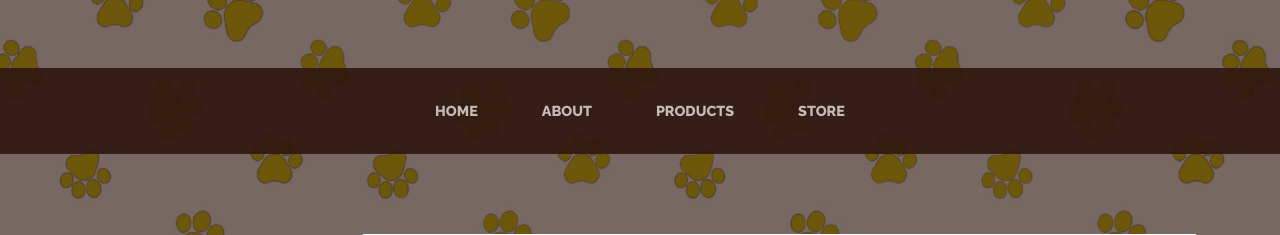
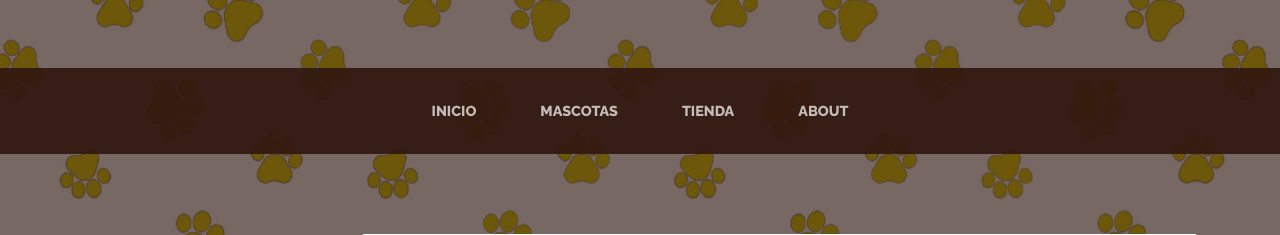
Before and after one commit to ClEsteban/PFinal_coderhouse_44470, a Django app: page /apptienda/inicio/ in a window 1280 px wide. Shown: the part 206-441 px from the top of the page. Run offline with Django 4.2, Linux system fonts and the light colour scheme; some libraries are stand-ins or nearby versions.

Commit message:
modificaciones a los templates y links,claudio

```diff
--- a/PFinal_coderhouse_44470/apptienda/templates/apptienda/base.html
+++ b/PFinal_coderhouse_44470/apptienda/templates/apptienda/base.html
@@ -30,10 +30,10 @@
                 <button class="navbar-toggler" type="button" data-bs-toggle="collapse" data-bs-target="#navbarSupportedContent" aria-controls="navbarSupportedContent" aria-expanded="false" aria-label="Toggle navigation"><span class="navbar-toggler-icon"></span></button>
                 <div class="collapse navbar-collapse" id="navbarSupportedContent">
                     <ul class="navbar-nav mx-auto">
-                        <li class="nav-item px-lg-4"><a class="nav-link text-uppercase" href="index.html">Home</a></li>
-                        <li class="nav-item px-lg-4"><a class="nav-link text-uppercase" href="about.html">About</a></li>
-                        <li class="nav-item px-lg-4"><a class="nav-link text-uppercase" href="products.html">Products</a></li>
-                        <li class="nav-item px-lg-4"><a class="nav-link text-uppercase" href="store.html">Store</a></li>
+                        <li class="nav-item px-lg-4"><a class="nav-link text-uppercase" href="{% url 'tienda-inicio' %}">INICIO</a></li>
+                        <li class="nav-item px-lg-4"><a class="nav-link text-uppercase" href="products.html">MASCOTAS</a></li>
+                        <li class="nav-item px-lg-4"><a class="nav-link text-uppercase" href="{% url 'vet-tienda' %}">TIENDA</a></li>
+                        <li class="nav-item px-lg-4"><a class="nav-link text-uppercase" href="about.html">ABOUT</a></li>
                     </ul>
                 </div>
             </div>
--- a/PFinal_coderhouse_44470/apptienda/urls.py
+++ b/PFinal_coderhouse_44470/apptienda/urls.py
@@ -3,7 +3,7 @@ from apptienda.views import *
 
 urlpatterns = [
     path('inicio/', vista_inicio, name="tienda-inicio"),
-    #path('clientes/', vista_clientes, name="vet-clientes"),
+    path('tienda/', vista_tienda, name="vet-tienda"),
     #path('clientes/crear/', vista_crear_cliente, name="vet-crear-cliente"),
     #path('mascotas/', vista_mascotas, name="vet-mascotas"),
     #path('mascotas/crear/', vista_crear_mascota, name="vet-crear-mascota"),
--- a/PFinal_coderhouse_44470/apptienda/views.py
+++ b/PFinal_coderhouse_44470/apptienda/views.py
@@ -11,4 +11,4 @@ def vista_inicio(request):
     return render(request, "apptienda/inicio.html")
 
 def vista_tienda(request):
-    return render(request, "apptienda/inicio.html")
+    return render(request, "apptienda/tienda.html")
```
Also changed, not shown: PFinal_coderhouse_44470/apptienda/templates/apptienda/tienda.html (+6 -5 lines).
